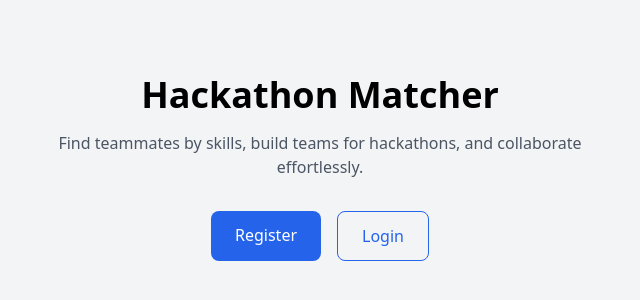
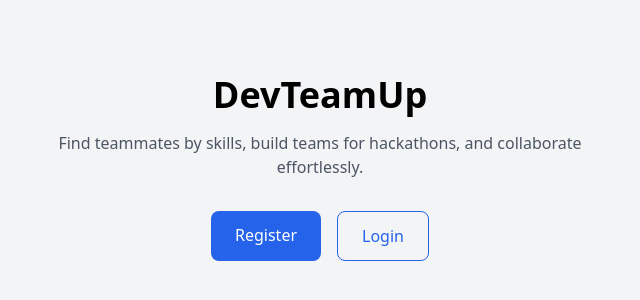
Before and after one commit to sandippan52/DevTeamUp, a React (Vite) app: page / in a window 1280 px wide. Shown: the part 232-532 px from the top of the page, without its empty margins (320-960 px from the left). Built offline with nearby package versions, Linux system fonts and the light colour scheme; no server answers.

Commit message:
Give a good name

```diff
--- a/src/components/Navbar.jsx
+++ b/src/components/Navbar.jsx
@@ -17,7 +17,7 @@ const Navbar = () => {
 
 
           <div className="text-white font-semibold text-lg">
-            HackathonMatcher
+            DevTeamUp
           </div>
 
 
--- a/src/pages/Landing.jsx
+++ b/src/pages/Landing.jsx
@@ -4,7 +4,7 @@ const Landing = () => {
   return (
     <div className="min-h-screen flex flex-col items-center justify-center bg-gray-100 px-6 text-center">
       <h1 className="text-4xl font-bold mb-4">
-        Hackathon Matcher
+        DevTeamUp
       </h1>
 
       <p className="text-gray-600 max-w-xl mb-8">
```
